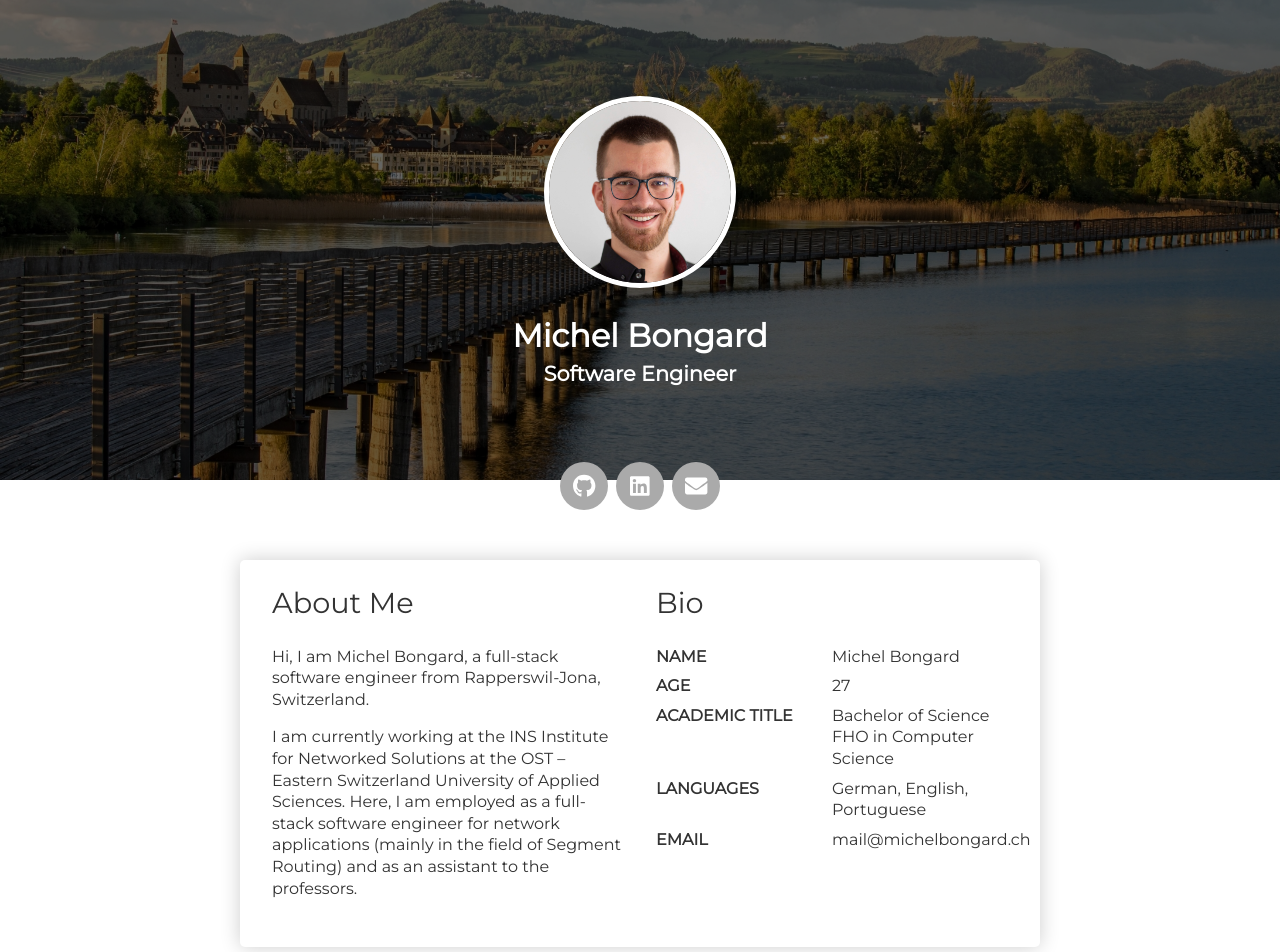
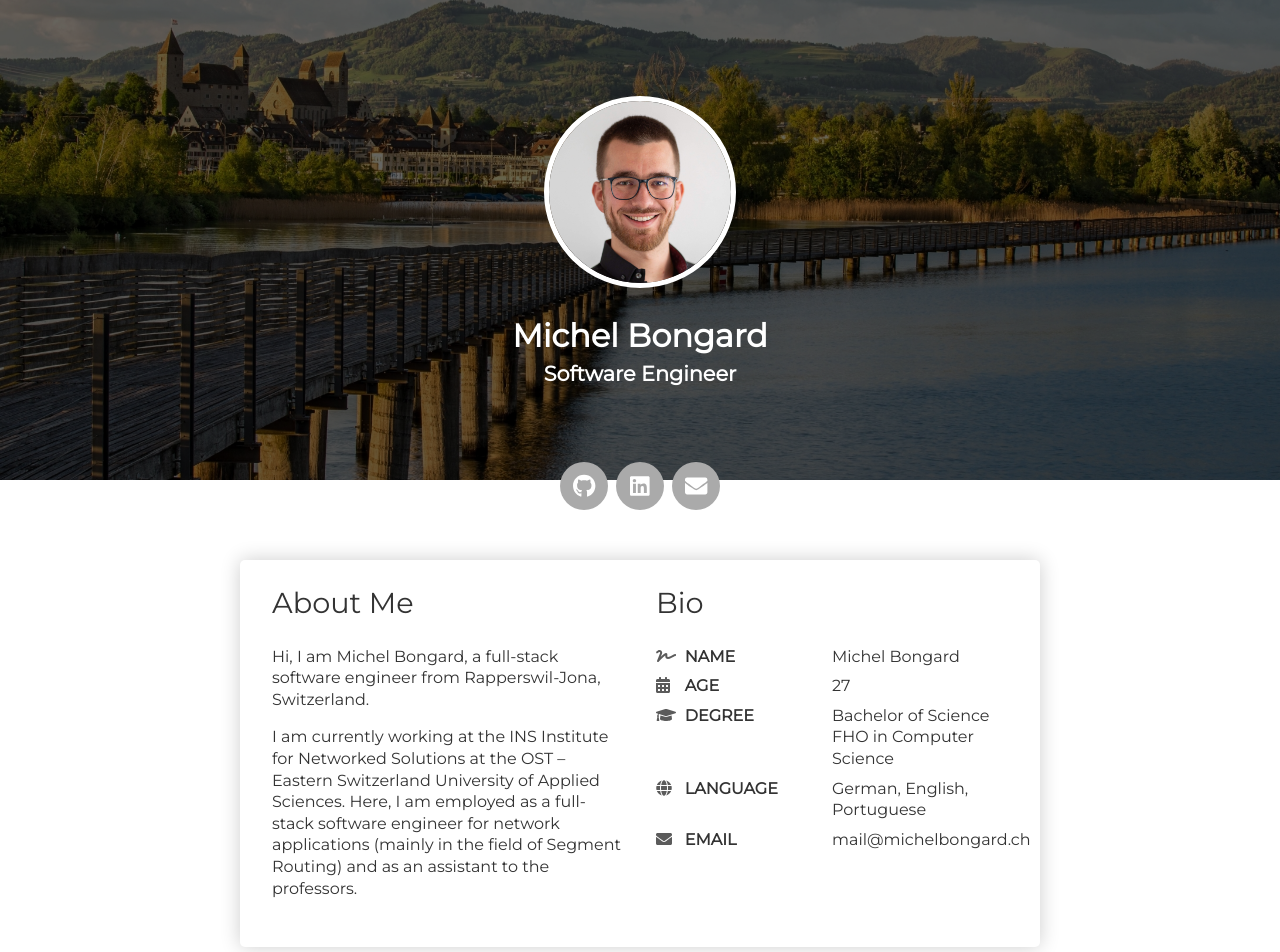
Before and after one commit to ubaumann/ubaumann.ch, a React (Create React App) app: page / in a window 1280 px wide. Shown: the top 952 px of the page. Built offline with nearby package versions, Linux system fonts and the light colour scheme.

Commit message:
added bio icons

```diff
--- a/src/components/AboutMe/AboutMe.scss
+++ b/src/components/AboutMe/AboutMe.scss
@@ -25,6 +25,7 @@
             margin: 0.25rem 0;
 
             &-Name {
+                display: flex;
                 width: 30%;
                 text-align: start;
                 text-transform: uppercase;
@@ -35,6 +36,12 @@
                 width: 70%;
                 text-align: start;
             }
+        }
+
+        &-IconContainer {
+            width: 1.3rem;
+            margin-right: 0.5rem;
+            opacity: 0.8;
         }
 
         &-Item:nth-child(2) {
--- a/src/components/AboutMe/AboutMe.tsx
+++ b/src/components/AboutMe/AboutMe.tsx
@@ -1,3 +1,4 @@
+import { FontAwesomeIcon } from '@fortawesome/react-fontawesome';
 import './AboutMe.scss'
 
 const AboutMe = (): JSX.Element => {
@@ -11,23 +12,48 @@ const AboutMe = (): JSX.Element => {
             <div className="AboutMe-Bio">
                 <div className='TileTitle'>Bio</div>
                 <div className="AboutMe-Bio-Item">
-                    <div className="AboutMe-Bio-Item-Name">Name</div>
+                    <div className="AboutMe-Bio-Item-Name">
+                        <div className='AboutMe-Bio-IconContainer'>
+                            <FontAwesomeIcon className='AboutMe-Bio-Icon' icon={["fas", "signature"]} />
+                        </div>
+                        <div>Name</div>
+                    </div>
                     <div className="AboutMe-Bio-Item-Value">Michel Bongard</div>
                 </div>
                 <div className="AboutMe-Bio-Item">
-                    <div className="AboutMe-Bio-Item-Name">Age</div>
+                    <div className="AboutMe-Bio-Item-Name">
+                        <div className='AboutMe-Bio-IconContainer'>
+                            <FontAwesomeIcon className='AboutMe-Bio-Icon' icon={["fas", "calendar-alt"]} />
+                        </div>
+                        <div>Age</div>
+                    </div>
                     <div className="AboutMe-Bio-Item-Value">{getAgeByBirthday(new Date('1994-1-9'))}</div>
                 </div>
                 <div className="AboutMe-Bio-Item">
-                    <div className="AboutMe-Bio-Item-Name">Academic Title</div>
+                    <div className="AboutMe-Bio-Item-Name">
+                        <div className='AboutMe-Bio-IconContainer'>
+                            <FontAwesomeIcon className='AboutMe-Bio-Icon' icon={["fas", "graduation-cap"]} />
+                        </div>
+                        <div>Degree</div>
+                    </div>
                     <div className="AboutMe-Bio-Item-Value">Bachelor of Science FHO in Computer Science</div>
                 </div>
                 <div className="AboutMe-Bio-Item">
-                    <div className="AboutMe-Bio-Item-Name">Languages</div>
+                    <div className="AboutMe-Bio-Item-Name">
+                        <div className='AboutMe-Bio-IconContainer'>
+                            <FontAwesomeIcon className='AboutMe-Bio-Icon' icon={["fas", "globe"]} />
+                        </div>
+                        <div>Language</div>
+                    </div>
                     <div className="AboutMe-Bio-Item-Value">German, English, Portuguese</div>
                 </div>
                 <div className="AboutMe-Bio-Item">
-                    <div className="AboutMe-Bio-Item-Name">Email</div>
+                    <div className="AboutMe-Bio-Item-Name">
+                        <div className='AboutMe-Bio-IconContainer'>
+                            <FontAwesomeIcon className='AboutMe-Bio-Icon' icon={["fas", "envelope"]} />
+                        </div>
+                        <div>Email</div>
+                    </div>
                     <div className="AboutMe-Bio-Item-Value">mail@michelbongard.ch</div>
                 </div>
             </div>
```
Also changed, not shown: src/assets/fontawesome/fontawesome.ts (+9 -0 lines), src/components/Footer/Footer.scss (added), src/components/Footer/Footer.tsx (added).
